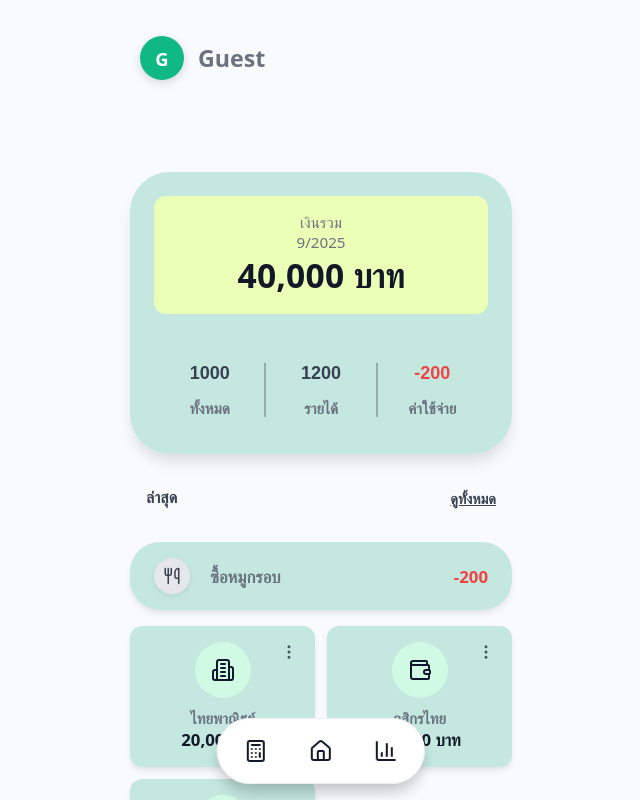
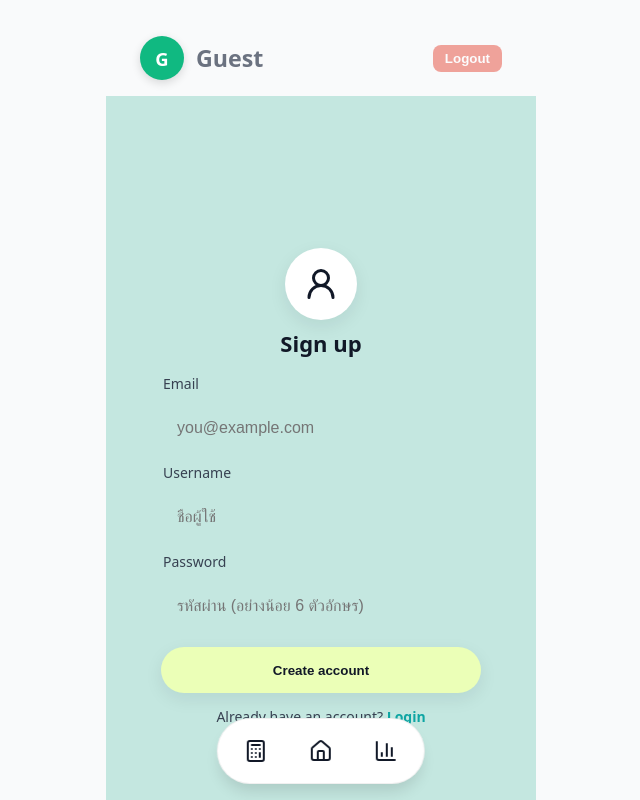
Before and after one commit to ItsMePince/financial_app, a React (Create React App) app in the folder my-banking-app/: page / in a window 1280 px wide. Shown: the whole page, without its empty margins (319-959 px from the left). Built offline with nearby package versions, Linux system fonts and the light colour scheme.

Commit message:
จัดหน้า กับ nav bar 1 (bug)

```diff
--- a/my-banking-app/src/App.tsx
+++ b/my-banking-app/src/App.tsx
@@ -1,5 +1,5 @@
 // src/App.tsx
-import { Routes, Route, Navigate } from "react-router-dom";
+import { Routes, Route, Navigate, useLocation } from "react-router-dom";
 
 // Header + Navbar
 import Header from "./components/Header";
@@ -33,14 +33,26 @@ function NotFound() {
 }
 
 export default function App() {
+  const location = useLocation();
+
+  // รองรับทั้ง BrowserRouter และ HashRouter
+  const rawPath =
+    location.hash && location.hash.startsWith("#/")
+      ? location.hash.slice(1) // "#/signup" -> "/signup"
+      : location.pathname;     // "/signup"
+
+  const path = rawPath.toLowerCase();
+
+  // ✅ ซ่อนเฉพาะหน้า auth เท่านั้น (ไม่ซ่อน "/")
+  const hideChrome = /^\/(login|signup)(\/|$)/.test(path);
+
   return (
     <div className="App">
-      {/* ✅ แสดง Header ทุกหน้า */}
-      <Header />
+      {!hideChrome && <Header />}
 
       <Routes>
-        {/* default หน้าแรก */}
-        <Route path="/" element={<Home />} />
+        {/* หน้าแรกเป็น Home */}
+        <Route path="/" element={<SignUp/>} />
 
         {/* เส้นทางการเงิน */}
         <Route path="/day" element={<Day />} />
@@ -68,8 +80,7 @@ export default function App() {
         <Route path="*" element={<NotFound />} />
       </Routes>
 
-      {/* ✅ Navbar ด้านล่าง */}
-      <BottomNav />
+      {!hideChrome && <BottomNav />}
     </div>
   );
 }
--- a/my-banking-app/src/components/Header.tsx
+++ b/my-banking-app/src/components/Header.tsx
@@ -1,28 +1,55 @@
-import React, { useMemo } from "react";
+import React, { useEffect, useState } from "react";
+import { useNavigate } from "react-router-dom";
 import "./header.css";
 
 type AuthUser = { id: number; username: string; email: string; role: string };
 
 export default function Header() {
-  const user = useMemo(() => {
-    try {
-      const raw = localStorage.getItem("user");
-      return raw ? (JSON.parse(raw) as AuthUser) : null;
-    } catch {
-      return null;
-    }
+  const navigate = useNavigate();
+  const [user, setUser] = useState<AuthUser | null>(null);
+
+  useEffect(() => {
+    const readUser = () => {
+      try {
+        const raw = localStorage.getItem("user");
+        setUser(raw ? (JSON.parse(raw) as AuthUser) : null);
+      } catch {
+        setUser(null);
+      }
+    };
+    readUser();
+    window.addEventListener("storage", readUser);
+    window.addEventListener("auth-changed", readUser);
+    return () => {
+      window.removeEventListener("storage", readUser);
+      window.removeEventListener("auth-changed", readUser);
+    };
   }, []);
 
   const name = user?.username?.trim() || "Guest";
   const initial = name.charAt(0).toUpperCase();
 
+  const handleLogout = () => {
+    localStorage.removeItem("user");
+    window.dispatchEvent(new Event("auth-changed")); // แจ้ง Header ให้รีเฟรช
+    navigate("/login");
+  };
+
   return (
     <header className="app-header">
       <div className="container header__inner">
-        {/* Avatar วงกลมแสดงอักษรแรก */}
         <div className="header__avatar">{initial}</div>
-        {/* ชื่อเต็ม */}
         <div className="header__username">{name}</div>
+
+        {/* ให้ปุ่มโชว์เสมอ แต่ disabled ถ้าไม่ login เพื่อไม่หลงดีบั๊ก */}
+        <button
+          className="header__logout"
+          onClick={handleLogout}
+          disabled={!user}
+          title={user ? "Logout" : "You are not logged in"}
+        >
+          Logout
+        </button>
       </div>
     </header>
   );
--- a/my-banking-app/src/components/header.css
+++ b/my-banking-app/src/components/header.css
@@ -39,3 +39,22 @@
   margin-left: 0 !important;
   text-align: left !important;
 }
+.header__inner {
+  display: flex;
+  align-items: center;
+  gap: 12px;
+}
+.header__logout {
+  margin-left: auto;          /* ดันไปชิดขวา */
+  padding: 6px 12px;
+  border: none;
+  border-radius: 8px;
+  background: #e74c3c;
+  color: #fff;
+  font-weight: 600;
+  cursor: pointer;
+}
+.header__logout:disabled {
+  opacity: 0.5;
+  cursor: not-allowed;
+}
```
